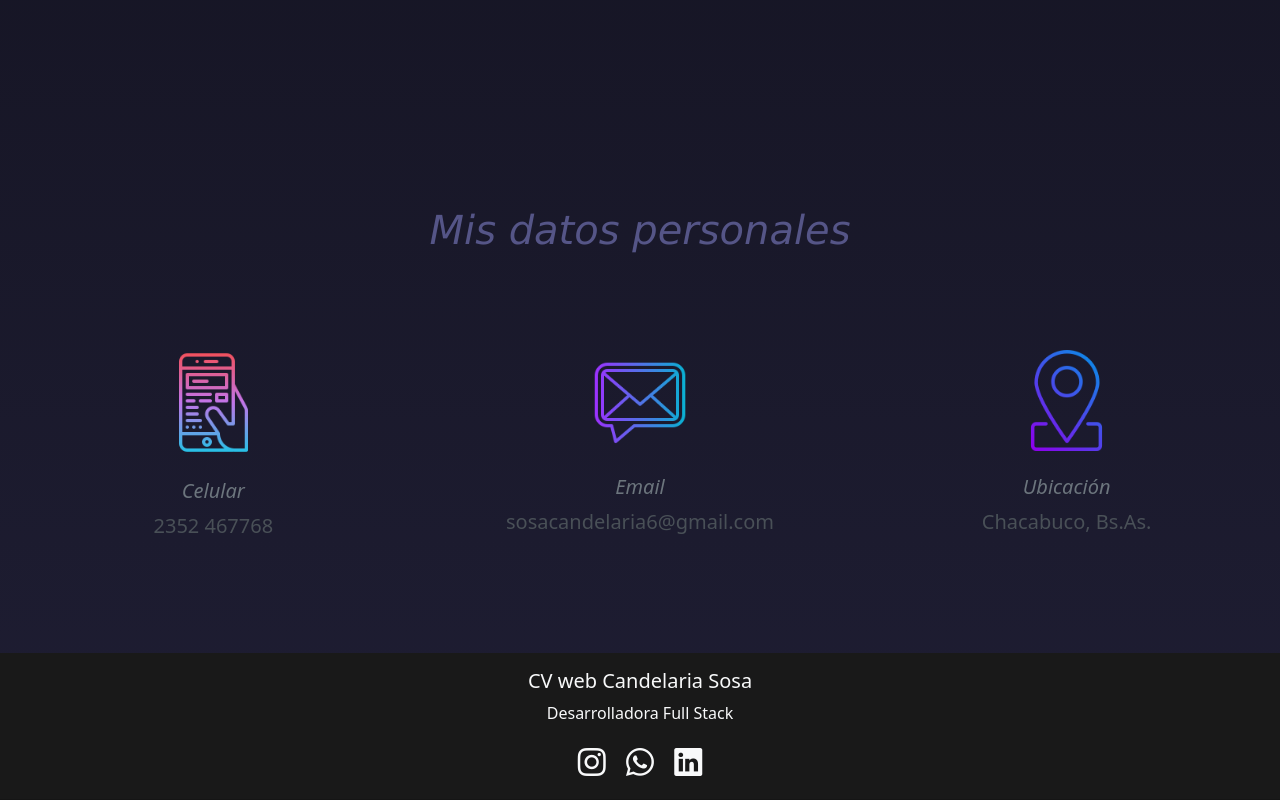
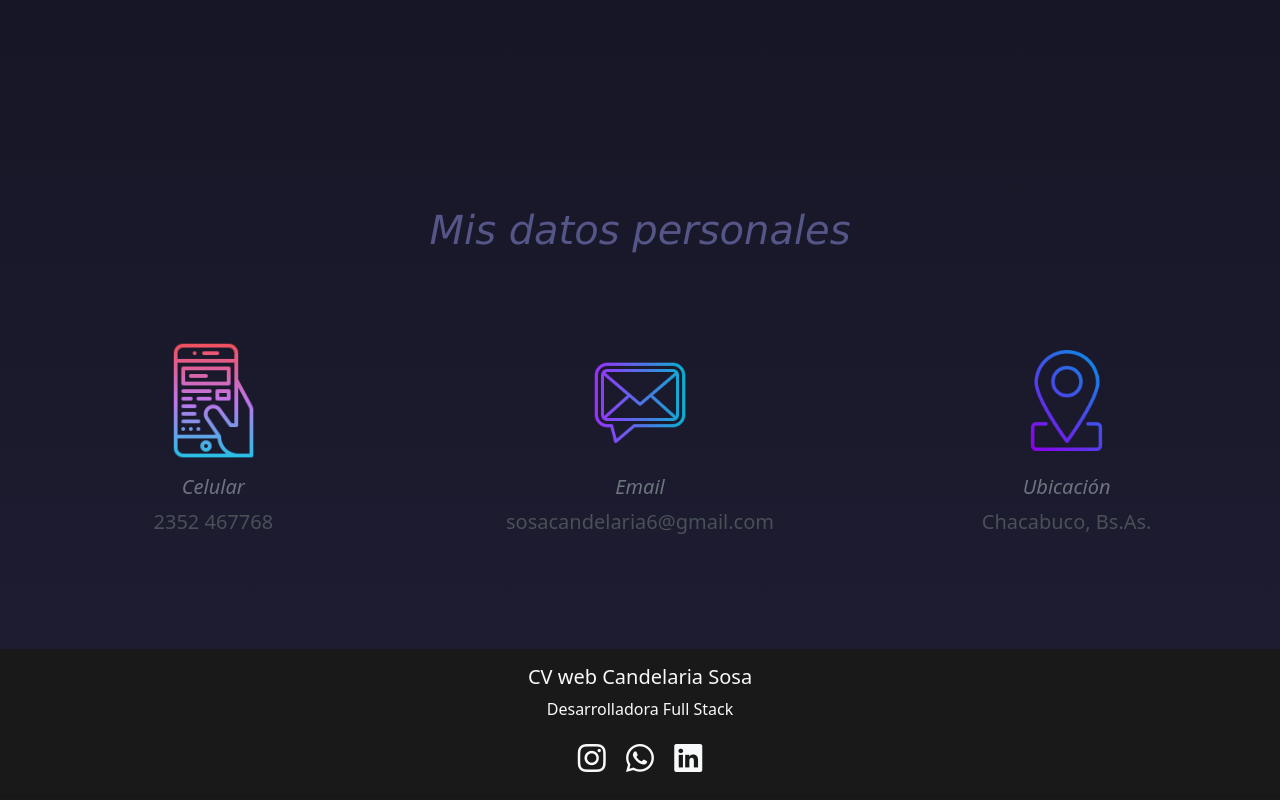
Before and after one commit to CandelariaSosa/CandelariaSosa.github.io, a plain HTML site: page index.html in a window 1280 px wide. In both pictures the pointer is over the picture 213 px from the left and 2716 px from the top of the page. Shown: the part 2316-3116 px from the top of the page. Drawn offline with nearby package versions, Linux system fonts and the light colour scheme.

Commit message:
se acomodan fotos de datos

```diff
--- a/css/style.css
+++ b/css/style.css
@@ -39,7 +39,7 @@
 }
 
 .img-datos:hover {
-    width: 26% !important;
+    scale: 1.2 !important;
 }
 
 .imagenCV {
```
